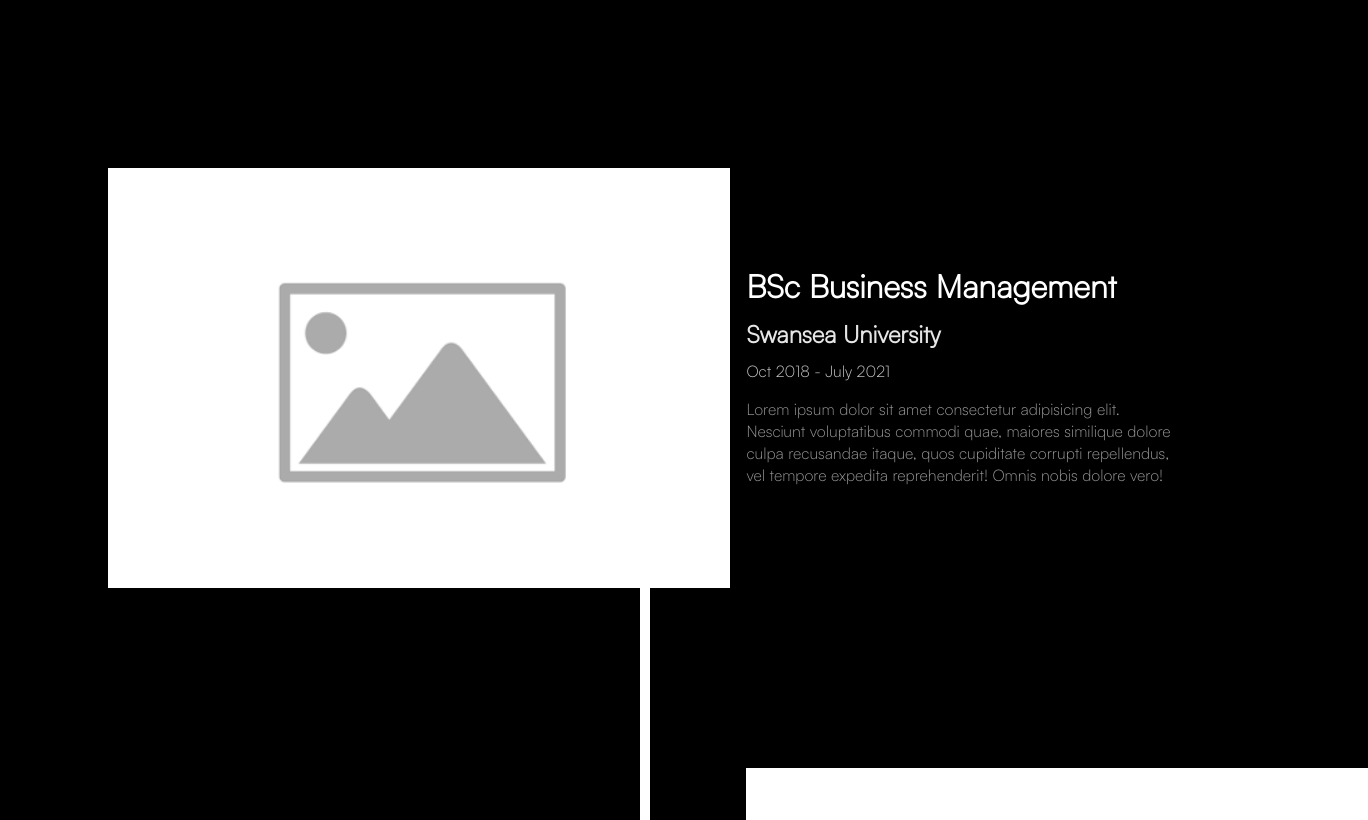
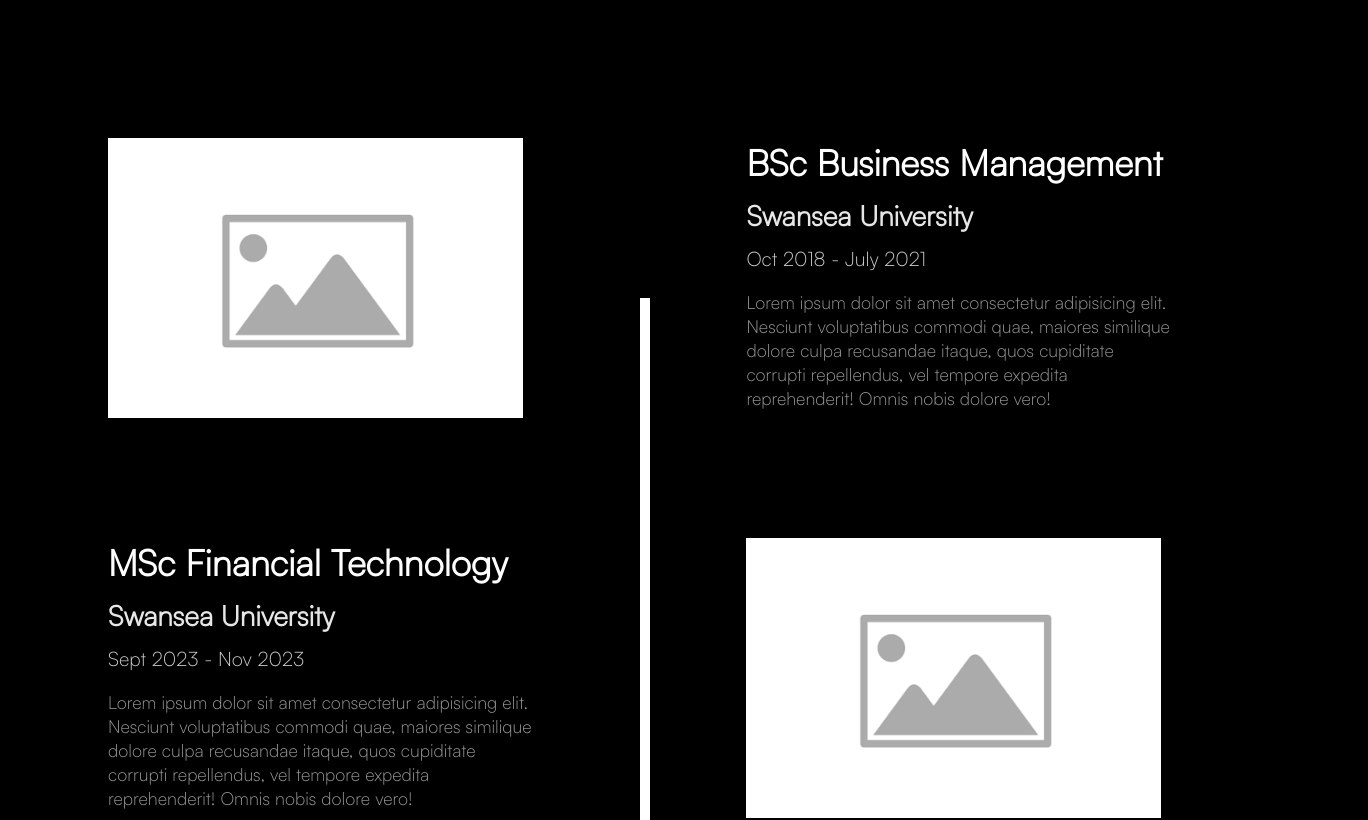
Before and after one commit to BenW2k/Portfolio, a Next.js app in the folder frontend/: page / in a window 1280 px wide. Shown: the part 800-1620 px from the top of the page, 1368 px wide, since content can reach past the window. Built offline with nearby package versions, Linux system fonts and the light colour scheme.

Commit message:
+container height and font-size changes

```diff
--- a/frontend/app/styles/components/timeline.module.css
+++ b/frontend/app/styles/components/timeline.module.css
@@ -5,7 +5,7 @@
 .container {
   display: flex;
   width: 100%;
-  height: 75vh;
+  height: 50vh;
   position: relative;
   align-items: center;
 }
@@ -15,19 +15,20 @@
   position: relative;
 }
 .text-box h2 {
-  font-size: 32px;
+  font-size: 36px;
   margin: 10px 0px 10px 0px;
 }
 .text-box h4 {
   opacity: 0.9;
-  font-size: 24px;
+  font-size: 28px;
   margin: 10px 0px 10px 0px;
 }
 .text-box small {
-  font-size: 16px;
+  font-size: 20px;
   opacity: 0.8;
 }
 .text-box p {
+  font-size: 18px;
   opacity: 0.6;
 }
 
--- a/frontend/app/styles/components/timeline.module.scss
+++ b/frontend/app/styles/components/timeline.module.scss
@@ -5,7 +5,7 @@
 .container {
   display: flex;
   width: 100%;
-  height: 75vh;
+  height: 50vh;
   position: relative;
   align-items: center;
 }
@@ -13,19 +13,20 @@
   width: 40%;
   position: relative;
   h2 {
-    font-size: 32px;
+    font-size: 36px;
     margin: 10px 0px 10px 0px;
   }
   h4 {
     opacity: 0.9;
-    font-size: 24px;
+    font-size: 28px;
     margin: 10px 0px 10px 0px;
   }
   small {
-    font-size: 16px;
+    font-size: 20px;
     opacity: 0.8;
   }
   p {
+    font-size: 18px;
     opacity: 0.6;
   }
 }
```
